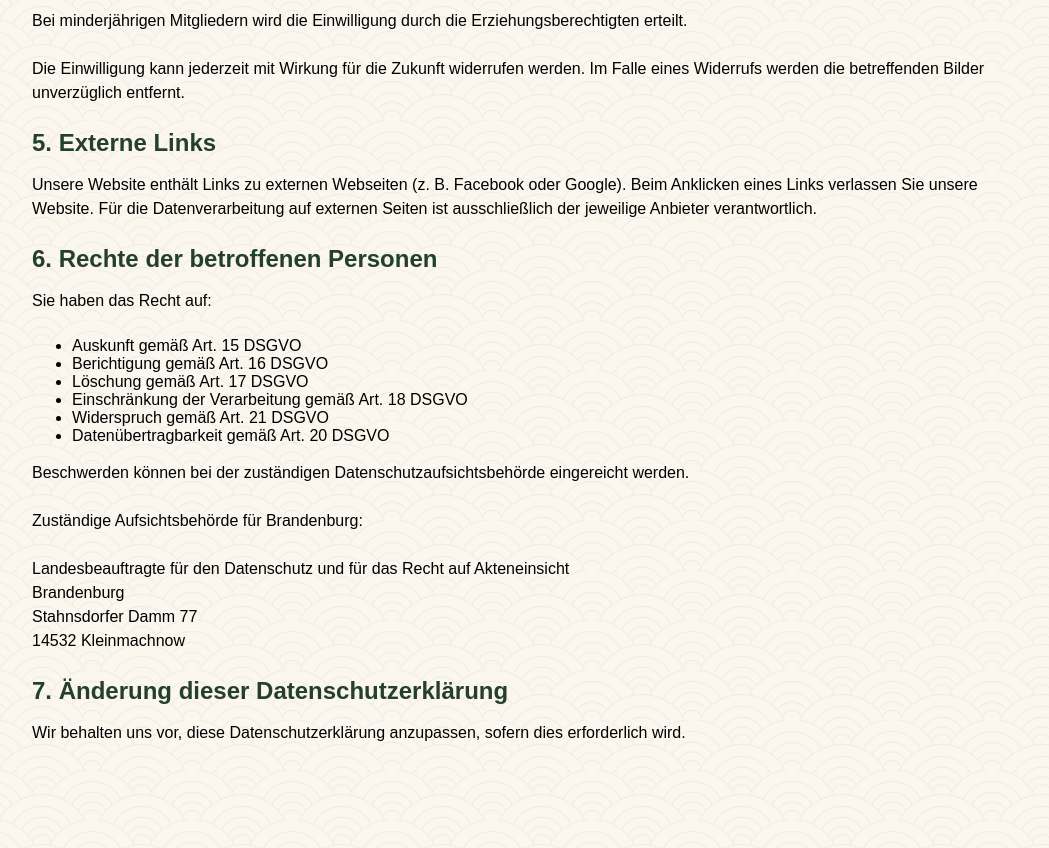
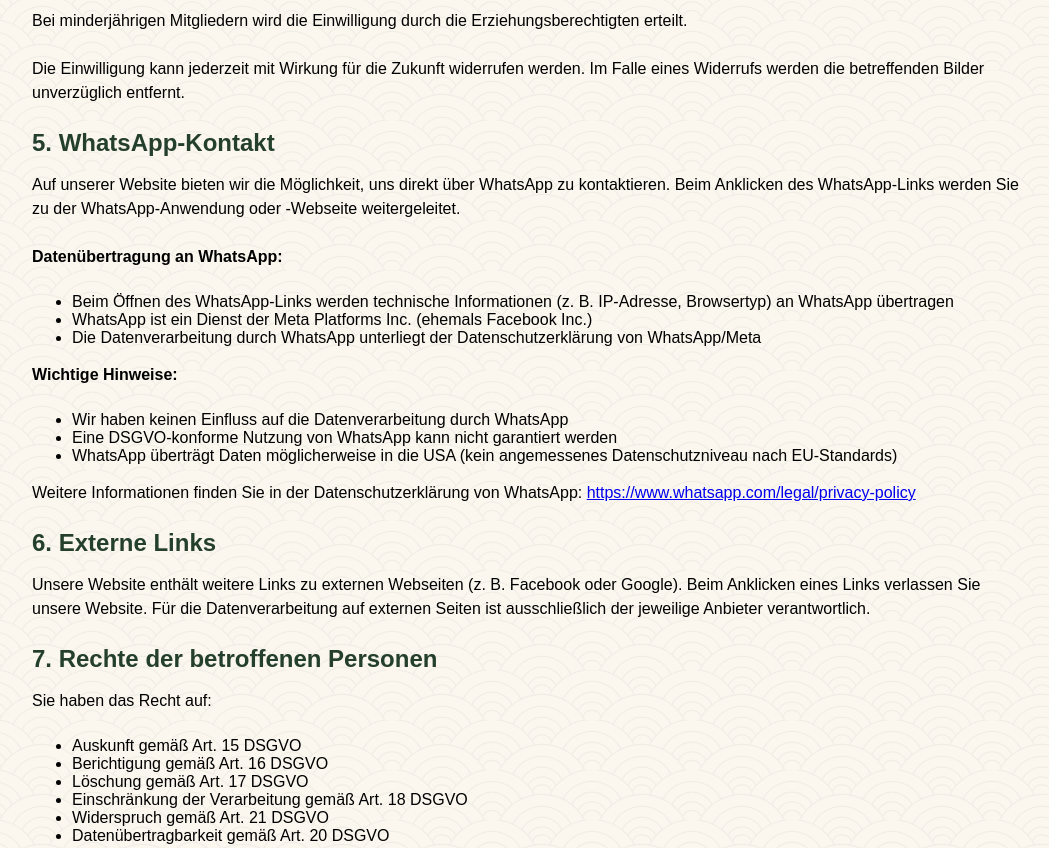
Before and after one commit to mkuhles/agos-website-astro, an Astro site: page /datenschutzerklaerung in a window 1280 px wide. Shown: the part 1380-2228 px from the top of the page, without its empty margins (108-1157 px from the left). Built offline with nearby package versions, Linux system fonts and the light colour scheme; Astro itself is replaced by a stand-in of ours.

Commit message:
feat: Add WhatsApp privacy section to DSGVO compliance
- Add section 5 'WhatsApp-Kontakt' explaining data transmission to WhatsApp/Meta
- Include disclaimers about data processing by WhatsApp and Meta
- Add links to WhatsApp privacy policy and Meta data processing info
- Renumber subsequent sections (6→7, 7→8)

```diff
--- a/src/content/privacy.md
+++ b/src/content/privacy.md
@@ -58,12 +58,29 @@ Bei minderjährigen Mitgliedern wird die Einwilligung durch die Erziehungsberech
 Die Einwilligung kann jederzeit mit Wirkung für die Zukunft widerrufen werden. Im Falle eines Widerrufs werden die betreffenden Bilder unverzüglich entfernt.
 
 
-## 5. Externe Links
+## 5. WhatsApp-Kontakt
 
-Unsere Website enthält Links zu externen Webseiten (z. B. Facebook oder Google). Beim Anklicken eines Links verlassen Sie unsere Website. Für die Datenverarbeitung auf externen Seiten ist ausschließlich der jeweilige Anbieter verantwortlich.
+Auf unserer Website bieten wir die Möglichkeit, uns direkt über WhatsApp zu kontaktieren. Beim Anklicken des WhatsApp-Links werden Sie zu der WhatsApp-Anwendung oder -Webseite weitergeleitet.
+
+**Datenübertragung an WhatsApp:**
+- Beim Öffnen des WhatsApp-Links werden technische Informationen (z. B. IP-Adresse, Browsertyp) an WhatsApp übertragen
+- WhatsApp ist ein Dienst der Meta Platforms Inc. (ehemals Facebook Inc.)
+- Die Datenverarbeitung durch WhatsApp unterliegt der Datenschutzerklärung von WhatsApp/Meta
+
+**Wichtige Hinweise:**
+- Wir haben keinen Einfluss auf die Datenverarbeitung durch WhatsApp
+- Eine DSGVO-konforme Nutzung von WhatsApp kann nicht garantiert werden
+- WhatsApp überträgt Daten möglicherweise in die USA (kein angemessenes Datenschutzniveau nach EU-Standards)
+
+Weitere Informationen finden Sie in der Datenschutzerklärung von WhatsApp:
+[https://www.whatsapp.com/legal/privacy-policy](https://www.whatsapp.com/legal/privacy-policy)
+
+## 6. Externe Links
+
+Unsere Website enthält weitere Links zu externen Webseiten (z. B. Facebook oder Google). Beim Anklicken eines Links verlassen Sie unsere Website. Für die Datenverarbeitung auf externen Seiten ist ausschließlich der jeweilige Anbieter verantwortlich.
 
 
-## 6. Rechte der betroffenen Personen
+## 7. Rechte der betroffenen Personen
 
 Sie haben das Recht auf:
 
@@ -82,6 +99,6 @@ Landesbeauftragte für den Datenschutz und für das Recht auf Akteneinsicht<br>
 Stahnsdorfer Damm 77<br>
 14532 Kleinmachnow
 
-## 7. Änderung dieser Datenschutzerklärung
+## 8. Änderung dieser Datenschutzerklärung
 
 Wir behalten uns vor, diese Datenschutzerklärung anzupassen, sofern dies erforderlich wird.
```
